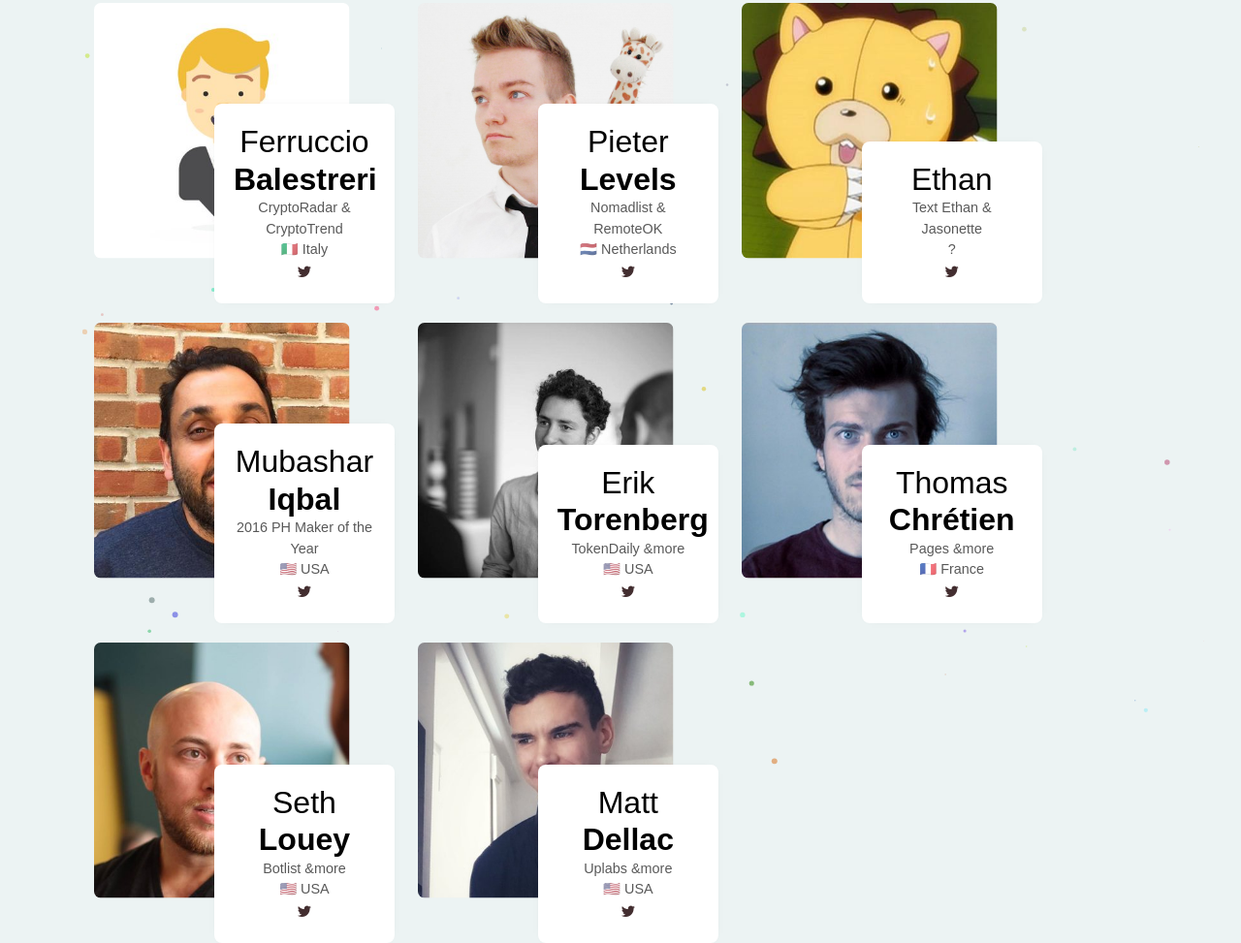
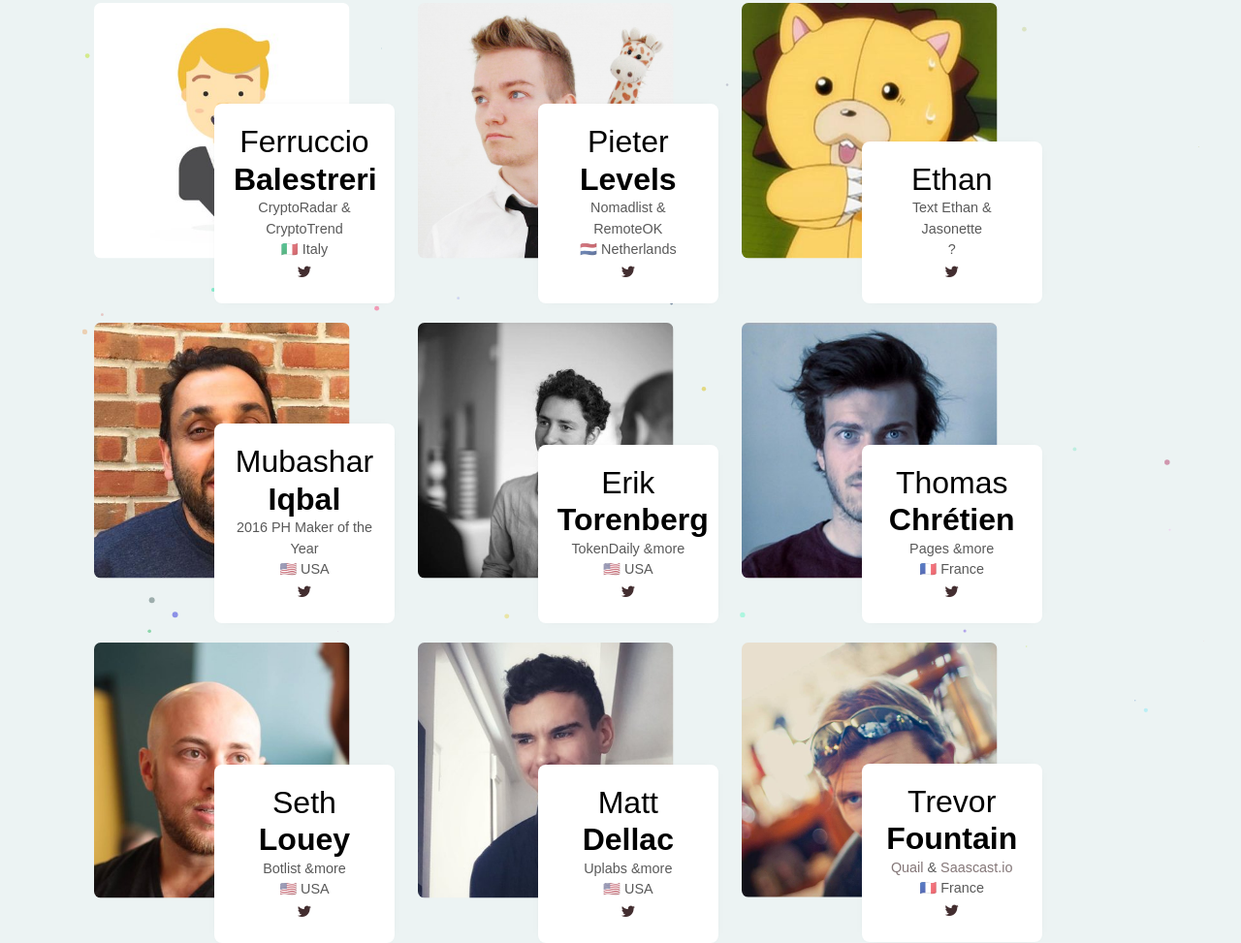
Before and after one commit to marcopiras/makerboard, a plain HTML site: page index.html in a window 1280 px wide. Shown: the part 155-1128 px from the top of the page at 97% size. Drawn offline with nearby package versions, Linux system fonts and the light colour scheme.

Commit message:
Add tfountain

```diff
--- a/index.html
+++ b/index.html
@@ -106,6 +106,16 @@
       </figcaption>
   </figure>
 
+  <figure class="snip0078 red"><img src="img/makers/fountain.jpg" alt="sample50" />
+    <figcaption>
+      <h2>Trevor <span>Fountain</span></h2>
+      <p><a href="https://quailhq.com">Quail</a> &amp; <a href="https://saascast.io">Saascast.io</a></p>
+      <p>🇫🇷 France</p>
+      <a id="twitter" href="https://twitter.com/doches"><i class="fa fa-twitter"></i></a>
+    </figcaption>
+    <a href="#"></a>
+  </figure>
+
 </div>
 </div>
 </div>
```
Also changed, not shown: img/makers/fountain.jpg (added).
